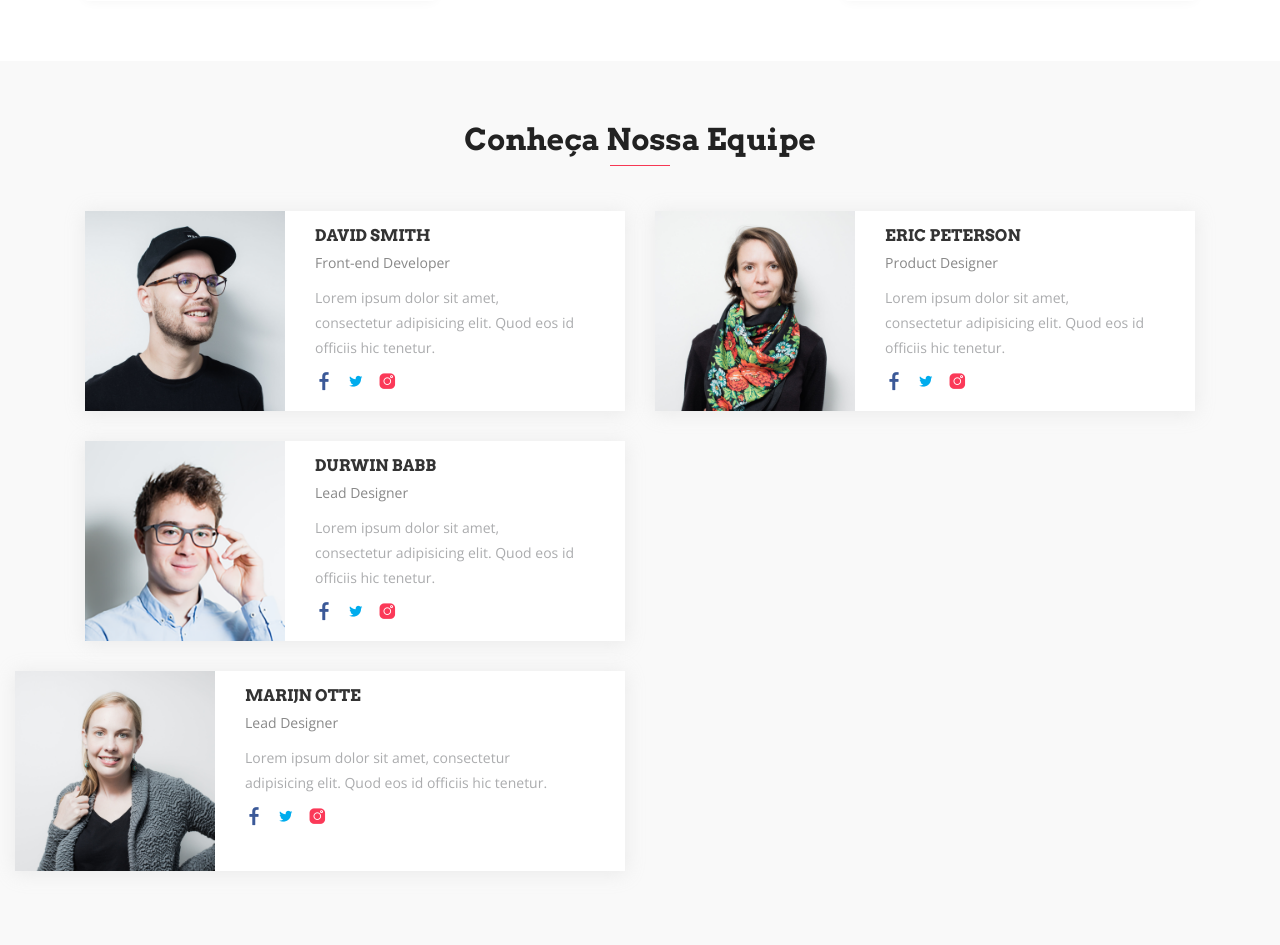
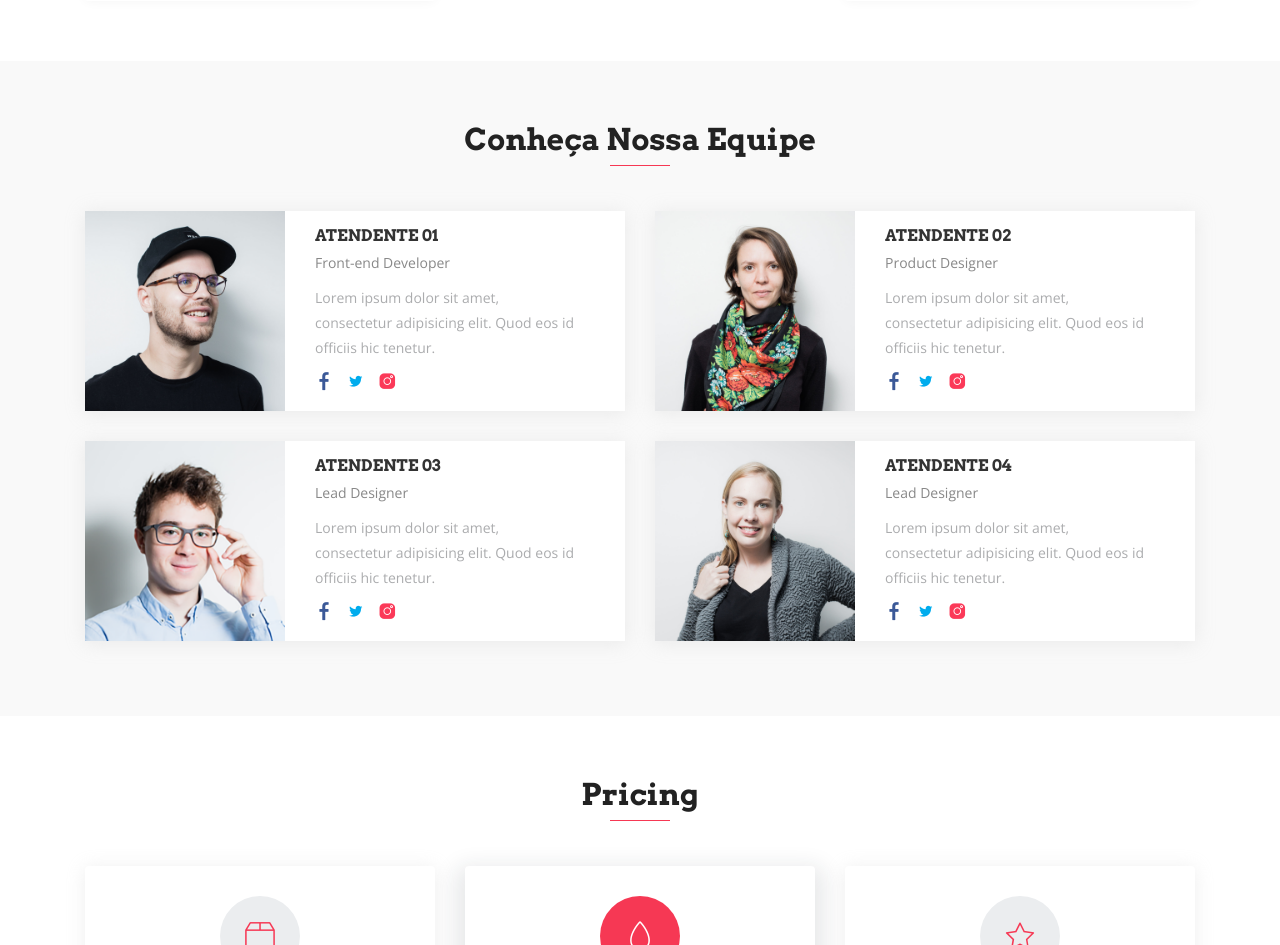
Before and after one commit to Advalker/curso_django, a Django app: template template/index.html in a window 1280 px wide. Shown: the part 2643-3588 px from the top of the page. Run offline with Django 3.2, Linux system fonts and the light colour scheme; the template is opened without the code that fills it, so the values that code supplies are empty; some libraries are stand-ins or nearby versions; some web fonts are replaced.

Commit message:
ajuste de posição do 4* atendente

```diff
--- a/core/templates/equipe.html
+++ b/core/templates/equipe.html
@@ -20,7 +20,7 @@
           </div>
           <div class="contetn">
             <div class="info-text">
-                <h3><a href="#">David Smith</a></h3>
+              <h3><a href="#">atendente 01</a></h3>
               <p>Front-end Developer</p>
             </div>
             <p>
@@ -49,7 +49,6 @@
         <!-- Team Item Ends -->
       </div>
 
-
       <div class="col-lg-6 col-md-12 col-xs-12">
         <!-- Team Item Starts -->
         <div class="team-item wow fadeInRight" data-wow-delay="0.4s">
@@ -62,7 +61,7 @@
           </div>
           <div class="contetn">
             <div class="info-text">
-                <h3><a href="#">ERIC PETERSON</a></h3>
+              <h3><a href="#">atendente 02</a></h3>
               <p>Product Designer</p>
             </div>
             <p>
@@ -103,7 +102,7 @@
           </div>
           <div class="contetn">
             <div class="info-text">
-                <h3><a href="#">DURWIN BABB</a></h3>
+              <h3><a href="#">atendente 03</a></h3>
               <p>Lead Designer</p>
             </div>
             <p>
@@ -129,34 +128,50 @@
             </ul>
           </div>
         </div>
-        </div>
-      </div>
-    </div>
 
         <!-- Team Item Ends -->
       </div>
+
       <div class="col-lg-6 col-md-12 col-xs-12">
         <!-- Team Item Starts -->
-            <div class="team-item wow fadeInRight" data-wow-delay="0.8s">
+        <div class="team-item wow fadeInRight" data-wow-delay="0.6s">
           <div class="team-img">
-                <img class="img-fluid" src="{% static 'img/team/team-04.png' %}" alt="">
+            <img
+              class="img-fluid"
+              src="{% static 'img/team/team-04.png' %}"
+              alt=""
+            />
           </div>
           <div class="contetn">
             <div class="info-text">
-                  <h3><a href="#">MARIJN OTTE</a></h3>
+              <h3><a href="#">atendente 04</a></h3>
               <p>Lead Designer</p>
             </div>
-                <p>Lorem ipsum dolor sit amet, consectetur adipisicing elit. Quod eos id officiis hic tenetur.</p>
+            <p>
+              Lorem ipsum dolor sit amet, consectetur adipisicing elit. Quod eos
+              id officiis hic tenetur.
+            </p>
             <ul class="social-icons">
-                  <li><a href="#"><i class="lni-facebook-filled" aria-hidden="true"></i></a></li>
-                  <li><a href="#"><i class="lni-twitter-filled" aria-hidden="true"></i></a></li>
-                  <li><a href="#"><i class="lni-instagram-filled" aria-hidden="true"></i></a></li>
+              <li>
+                <a href="#">
+                  <i class="lni-facebook-filled" aria-hidden="true"></i>
+                </a>
+              </li>
+              <li>
+                <a href="#">
+                  <i class="lni-twitter-filled" aria-hidden="true"></i>
+                </a>
+              </li>
+              <li>
+                <a href="#">
+                  <i class="lni-instagram-filled" aria-hidden="true"></i>
+                </a>
+              </li>
             </ul>
           </div>
         </div>
         <!-- Team Item Ends -->
       </div>
-
     </div>
   </div>
 </section>
```
Lines whose indentation alone changed are shown as unchanged.
